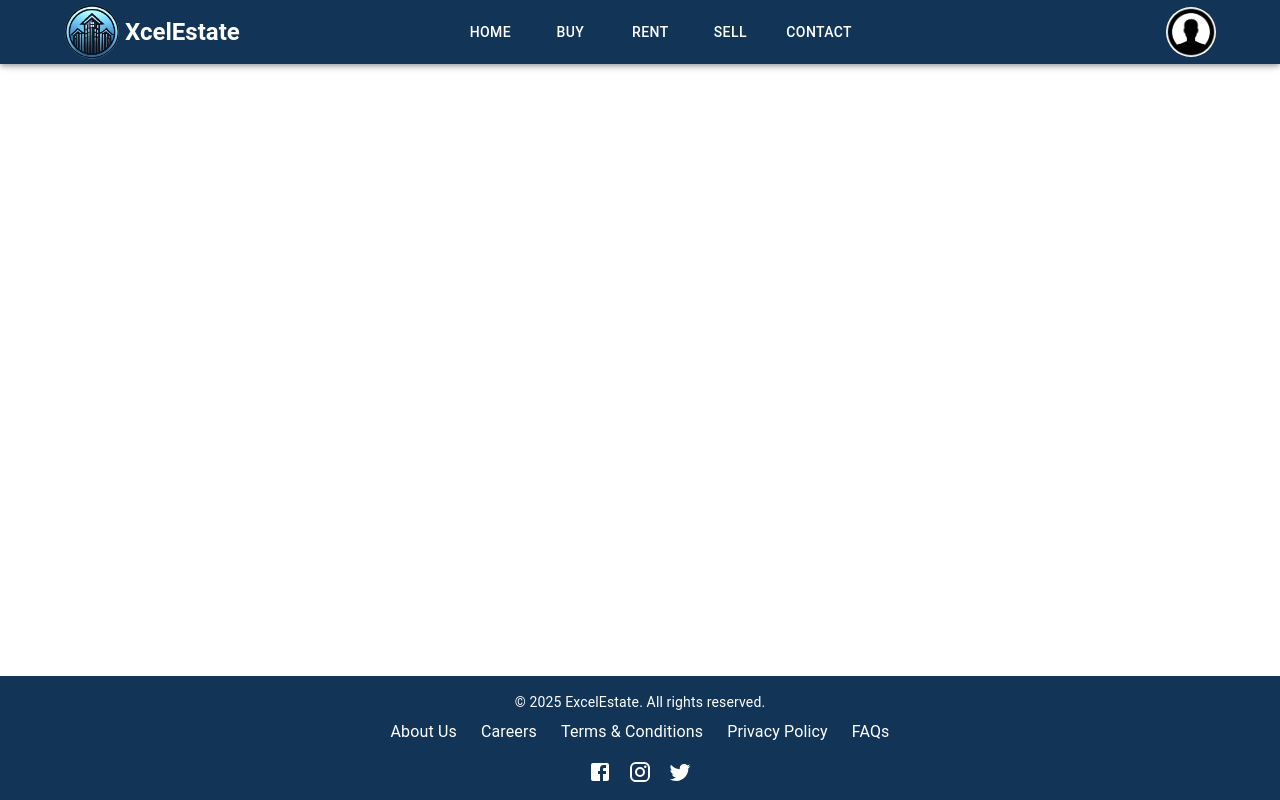
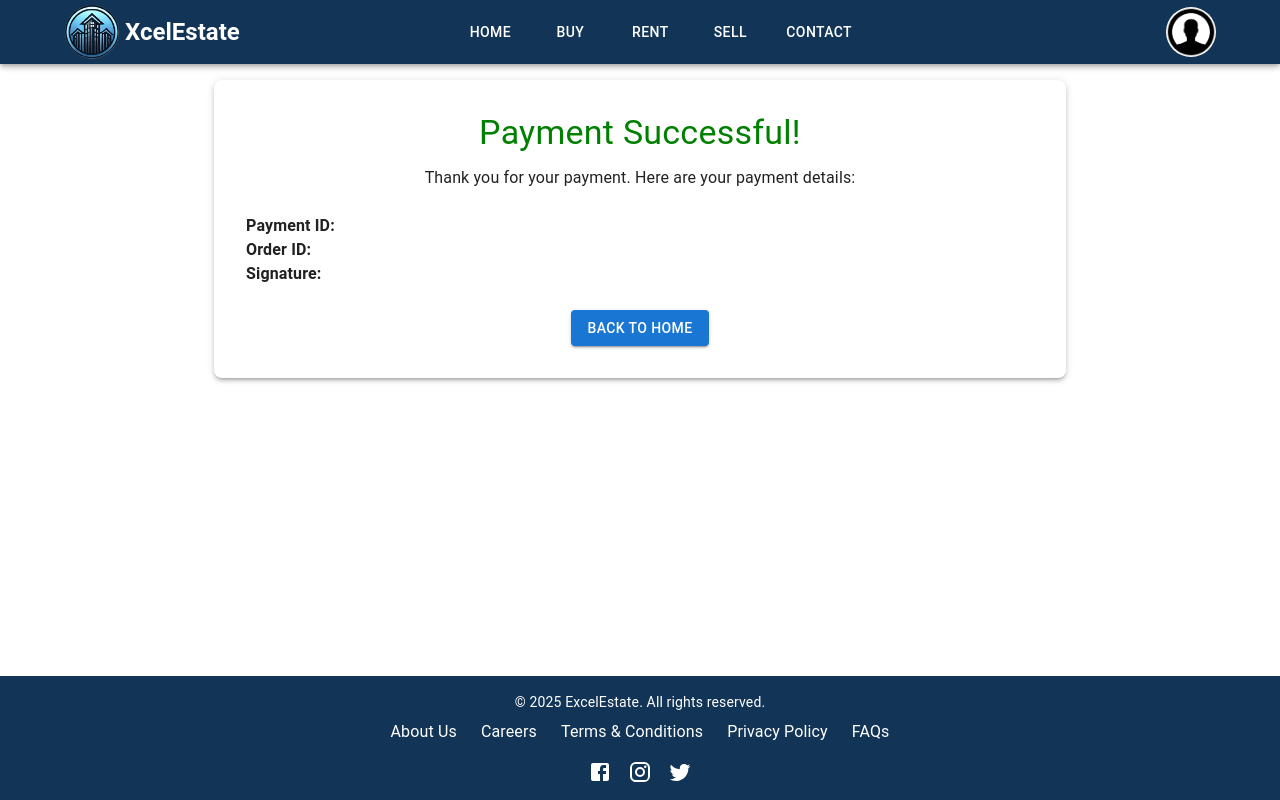
Before and after one commit to vanshmodi1/Real-Estate, a React (Vite) app in the folder Frontend/: page /success in a window 1280 px wide. Built offline with nearby package versions, Linux system fonts and the light colour scheme.

Commit message:
some modifications

```diff
--- a/Frontend/src/App.jsx
+++ b/Frontend/src/App.jsx
@@ -22,6 +22,7 @@ import Wishlist from './Pages/Wishlist';
 import PropertyDetails from "./pages/PropertyDetails";
 import Payment from "./Pages/Payment";
 import Admin from "./Pages/Admin";
+import SuccessPage from "./Pages/SuccessPage";
 
 
 function App() {
@@ -77,6 +78,7 @@ function App() {
             <Route path="/viewdetails" element={<Details />} />
             <Route path="/wishlist" element={<Wishlist />} />
             <Route path="/payment" element={<Payment />} />
+            <Route path="/success" element={<SuccessPage></SuccessPage>} />
             <Route path="/admin" element={<Admin onLogout={handleLogout} />} />
           </Routes>
         </Box>
--- a/Frontend/src/Pages/Payment.jsx
+++ b/Frontend/src/Pages/Payment.jsx
@@ -8,7 +8,6 @@ const Payment = () => {
   const { propertyId, userId, amount } = location.state || {};
   const [loading, setLoading] = useState(false);
   const [error, setError] = useState(null);
-  const [successMessage, setSuccessMessage] = useState(null);
   const [razorpayLoaded, setRazorpayLoaded] = useState(false);
 
   useEffect(() => {
@@ -37,7 +36,6 @@ const Payment = () => {
     try {
       setLoading(true);
       setError(null);
-      setSuccessMessage(null);
 
       if (!razorpayLoaded) throw new Error("Razorpay SDK failed to load.");
 
@@ -75,7 +73,15 @@ const Payment = () => {
             });
 
             if (!callbackResponse.ok) throw new Error("Failed to process payment callback.");
-            setSuccessMessage(`Payment successful! Payment ID: ${response.razorpay_payment_id}`);
+
+            // Navigate to the success page with payment details
+            navigate("/success", {
+              state: {
+                razorpay_payment_id: response.razorpay_payment_id,
+                razorpay_order_id: response.razorpay_order_id,
+                razorpay_signature: response.razorpay_signature,
+              },
+            });
           } catch (error) {
             setError("Failed to process payment callback.");
           }
@@ -135,11 +141,6 @@ const Payment = () => {
           </Button>
         </Box>
 
-        {successMessage && (
-          <Alert severity="success" sx={{ mt: 3 }}>
-            {successMessage}
-          </Alert>
-        )}
         {error && (
           <Alert severity="error" sx={{ mt: 3 }}>
             {error}
--- /dev/null
+++ b/Frontend/src/Pages/SuccessPage.jsx
@@ -0,0 +1,43 @@
+import React from "react";
+import { useLocation, useNavigate } from "react-router-dom";
+import { Container, Typography, Button, Paper, Box } from "@mui/material";
+
+const SuccessPage = () => {
+  const location = useLocation();
+  const navigate = useNavigate();
+  const { razorpay_payment_id, razorpay_order_id, razorpay_signature } = location.state || {};
+
+  return (
+    <Container maxWidth="md" sx={{ mt: 10, textAlign: "center" }}>
+      <Paper elevation={3} sx={{ p: 4, borderRadius: 2 }}>
+        <Typography variant="h4" gutterBottom color="green">
+          Payment Successful!
+        </Typography>
+        <Typography variant="body1" gutterBottom>
+          Thank you for your payment. Here are your payment details:
+        </Typography>
+        <Box sx={{ mt: 3, textAlign: "left" }}>
+          <Typography variant="body1">
+            <strong>Payment ID:</strong> {razorpay_payment_id}
+          </Typography>
+          <Typography variant="body1">
+            <strong>Order ID:</strong> {razorpay_order_id}
+          </Typography>
+          <Typography variant="body1">
+            <strong>Signature:</strong> {razorpay_signature}
+          </Typography>
+        </Box>
+        <Button
+          variant="contained"
+          color="primary"
+          onClick={() => navigate("/")}
+          sx={{ mt: 3 }}
+        >
+          Back to Home
+        </Button>
+      </Paper>
+    </Container>
+  );
+};
+
+export default SuccessPage;
```
